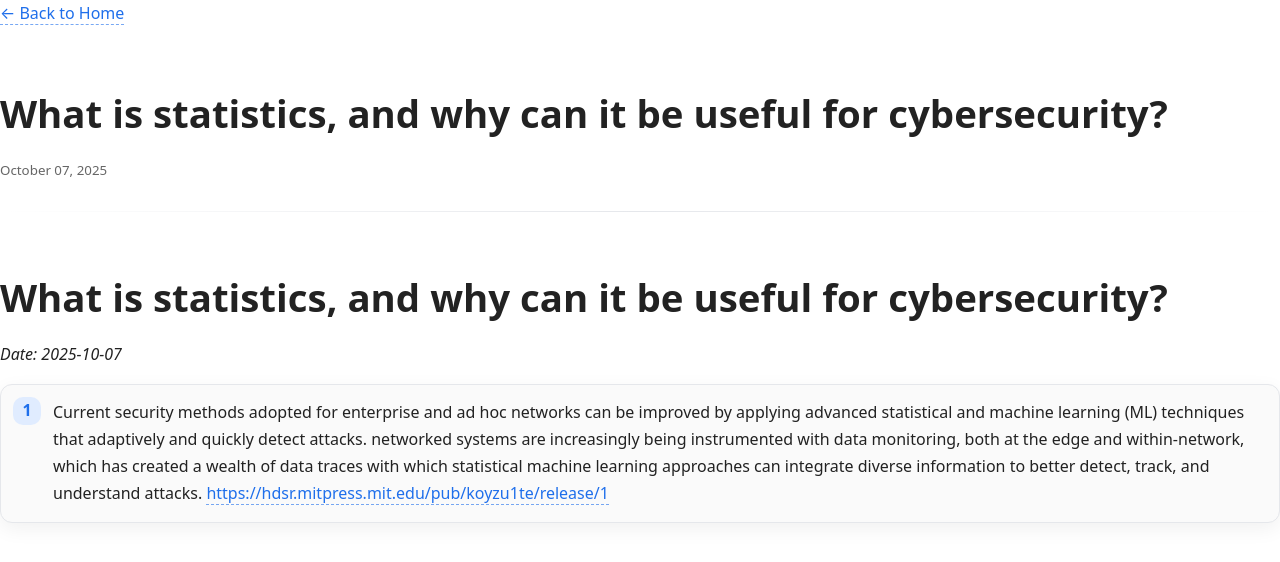
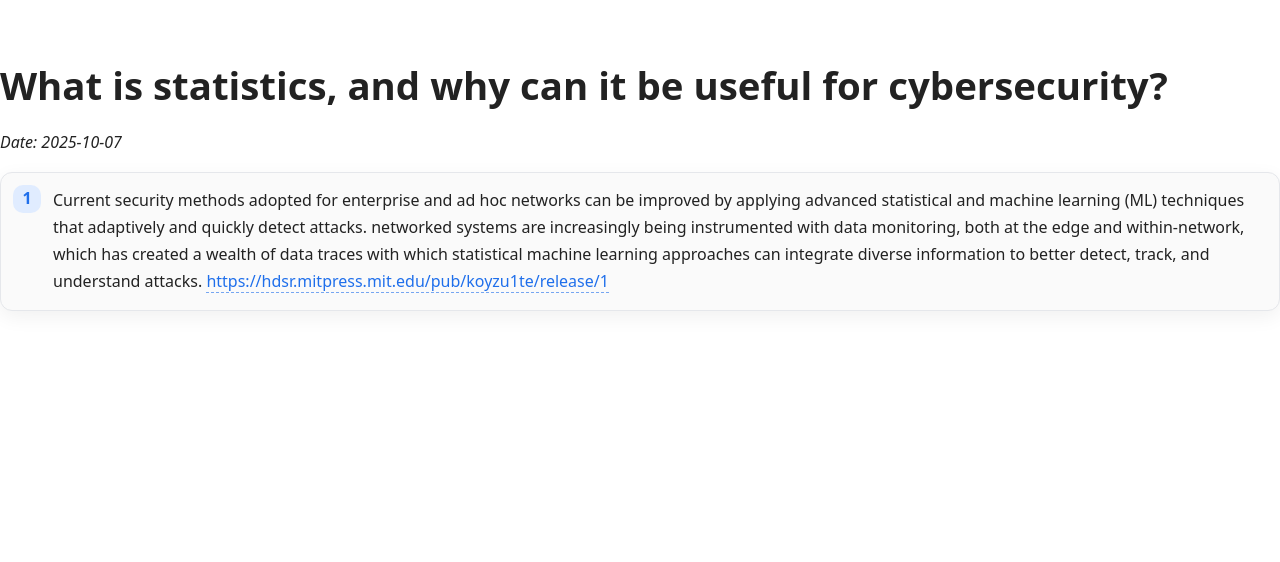
Before and after one commit to Nochman/Nochman.github.io, a Jekyll site: the page homeworks/week01.html, which Jekyll copies as it is, in a window 1280 px wide. Shown: the top 562 px of the page. Built offline with Jekyll 4.4.1, drawn with Linux system fonts in a browser that asks for light colours.

Commit message:
Update week01.html

```diff
--- a/homeworks/week01.html
+++ b/homeworks/week01.html
@@ -1,12 +1,8 @@
----
-layout: homework
-title: What is statistics, and why can it be useful for cybersecurity?
-date: 2025-10-07
----
 
 <!doctype html>
 <html lang="en">
 <head>
+  <link rel="stylesheet" href="../assets/style.css">
   <meta charset="utf-8" />
   <title>What is statistics, and why can it be useful for cybersecurity?</title>
   <meta name="viewport" content="width=device-width, initial-scale=1" />
```
